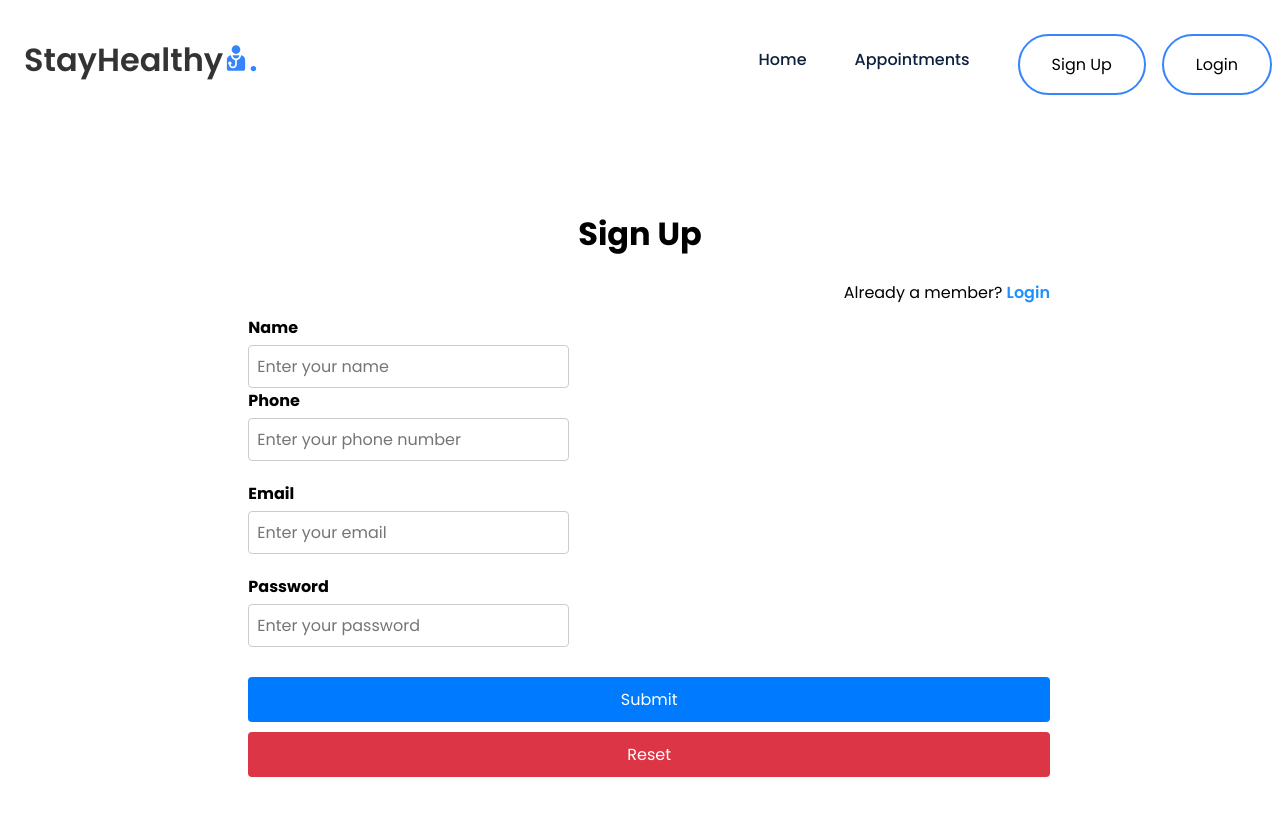
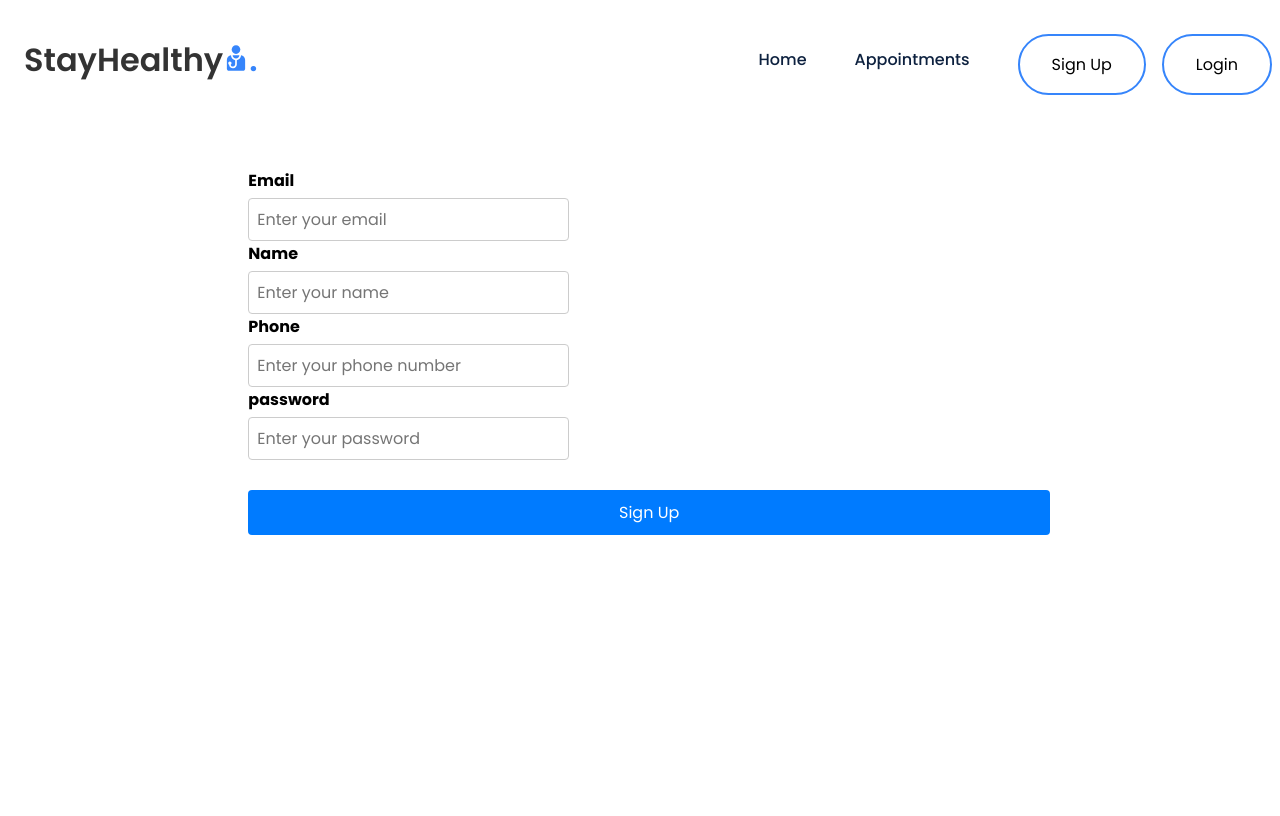
Before and after one commit to alemlishar/Ibm-Frontend-Capstone-Medical-appointment, a React (Create React App) app: page /Sign_Up in a window 1280 px wide. Shown: the top 816 px of the page. Built offline with nearby package versions, Linux system fonts and the light colour scheme.

Commit message:
minor fi on login and sign up

```diff
--- a/src/Components/Login/Login.js
+++ b/src/Components/Login/Login.js
@@ -1,71 +1,79 @@
-import React from "react";
-import "./Login.css";
 
+import React, { useState, useEffect } from 'react';
+//Apply css according to your design theme or css that has been given to you in week 2 lab 2
+import { Link, useNavigate } from 'react-router-dom';
+import { API_URL } from '../../config';
 const Login = () => {
 
   const styleFill = {color: "#2190ff" }
 
+  const [password, setPassword] = useState("");
+  const [email, setEmail] = useState('');
+  const navigate = useNavigate();
+  useEffect(() => {
+    if (sessionStorage.getItem("auth-token")) {
+      navigate("/")
+    }
+  }, []);
+  const login = async (e) => {
+    e.preventDefault();
+    const res = await fetch(`${API_URL}/api/auth/login`, {
+      method: "POST",
+      headers: {
+        "Content-Type": "application/json",
+      },
+      body: JSON.stringify({
+        // name: name,
+        email:email,
+        password: password,
+      }),
+    });
+    const json = await res.json();
+    if (json.authtoken) {
+      sessionStorage.setItem('auth-token', json.authtoken);
+
+      sessionStorage.setItem('email', email);
+      navigate('/');
+      window.location.reload()
+    } else {
+      if (json.errors) {
+        for (const error of json.errors) {
+          alert(error.msg);
+        }
+      } else {
+        alert(json.error);
+      }
+    }
+  };
   return (
+    <div>
       <div className="container">
         <div className="login-grid">
           <div className="login-text">
             <h2>Login</h2>
           </div>
           <div className="login-text">
-          Are you a new member?
-          <span
-            ><a href="../Sign_Up/Sign_Up.html" style={styleFill}>
-              Sign Up Here</a
-            ></span
-          >
+            Are you a new member? <span><Link to="/Sign_Up" style={styleFill }> Sign Up Here</Link></span>
           </div>
           <br />
           <div className="login-form">
-          <form>
+            <form onSubmit={login}>
               <div className="form-group">
-              <label for="email">Email</label>
-              <input
-                type="email"
-                name="email"
-                id="email"
-                className="form-control"
-                placeholder="Enter your email"
-                aria-describedby="helpId"
-              />
-            </div>
-            <div className="form-group">
-              <label for="password">Password</label>
-              <input
-                type="password"
-                name="password"
-                id="password"
-                className="form-control"
-                placeholder="Enter your password"
-                aria-describedby="helpId"
-              />
+                        <label htmlFor="email">Email</label>
+                        <input value={email} onChange={(e) => setEmail(e.target.value)} type="email" name="email" id="email" className="form-control" placeholder="Enter your email" aria-describedby="helpId" />
+                        <label htmlFor="password">Password</label>
+                        <input value={password} onChange={(e) => setPassword(e.target.value)} type="password" name="password" id="password" className="form-control" placeholder="Enter your password" aria-describedby="helpId" />
+
+
                     </div>
               <div className="btn-group">
-              <button
-                type="submit"
-                className="btn btn-primary mb-2 mr-1 waves-effect waves-light"
-              >
-                Login
-              </button>
-              <button
-                type="reset"
-                className="btn btn-danger mb-2 waves-effect waves-light"
-              >
-                Reset
-              </button>
+                <button type="submit" className="btn btn-primary mb-2 mr-1 waves-effect waves-light">Login</button>
               </div>
-            <br />
-            <div className="login-text">Forgot Password?</div>
             </form>
           </div>
         </div>
       </div>
-
-        );
-};
-
+    </div>
+  )
+}
 export default Login;
--- a/src/Components/Navbar/Navbar.js
+++ b/src/Components/Navbar/Navbar.js
@@ -46,9 +46,9 @@
           <a href="#">Appointments</a>
         </li>
         <li className="link">
-          <a >
+         <Link to="/Sign_Up">
             <button className="btn1" as={Link} to="/Sign_Up">Sign Up</button>
-          </a>
+          </Link>
         </li>
         <li className="link">
           <Link to="/Login">
--- a/src/Components/Sign_Up/Sign_Up.js
+++ b/src/Components/Sign_Up/Sign_Up.js
@@ -1,50 +1,77 @@
+import React, { useState } from 'react';
+import './Sign_Up.css'
+import { Link, useNavigate } from 'react-router-dom';
+import { API_URL } from '../../config';
+const Sign_Up = () => {
 
-import React from "react";
-import "./Sign_Up.css";
-
-const Sign_Up = () => {
     const styleColor = { color: "#2190FF" }
     const styleMarign = { margintop: "5%" }
-    const styleTet = { textalign: "left" }
 
-
+    const [name, setName] = useState('');
+    const [email, setEmail] = useState('');
+    const [phone, setPhone] = useState('');
+    const [password, setPassword] = useState('');
+    const [showerr, setShowerr] = useState('');
+    const navigate = useNavigate();
+    const register = async (e) => {
+        e.preventDefault();
+        // API Call
+        const response = await fetch(`${API_URL}/api/auth/register`, {
+            method: "POST",
+            headers: {
+                "Content-Type": "application/json",
+            },
+            body: JSON.stringify({
+                name: name,
+                email: email,
+                password: password,
+                phone: phone,
+            }),
+        });
+        const json = await response.json();
+        if (json.authtoken) {
+            sessionStorage.setItem("auth-token", json.authtoken);
+            sessionStorage.setItem("name", name);
+            // phone and email
+            sessionStorage.setItem("phone", phone);
+            sessionStorage.setItem("email", email);
+            // Redirect to home page
+            navigate("/");   //on directing to home page you need to give logic to change login and signup buttons with name of the user and logout button where you have implemented Navbar functionality
+            window.location.reload();
+        } else {
+            if (json.errors) {
+                for (const error of json.errors) {
+                    setShowerr(error.msg);
+                }
+            } else {
+                setShowerr(json.error);
+            }
+        }
+    };
     return (
-<div class="container" style={styleMarign}>
-        <div class="signup-grid">
-            <div class="signup-text">
-                <h1>Sign Up</h1>
+        <div className="container" style={{styleMarign}}>
+        <div className="signup-grid">
+        <div className="signup-form">
+         <form method="POST" onSubmit={register}>
+           <div className="form-group">
+                <label htmlFor="email">Email</label>
+                 <input value={email} onChange={(e) => setEmail(e.target.value)} type="email" name="email" id="email" className="form-control" placeholder="Enter your email" aria-describedby="helpId" />
+                 {showerr && <div className="err" style={styleColor}>{showerr}</div>}
+                 <label htmlFor="name">Name</label>
+                 <input value={name} onChange={(e) => setName(e.target.value)} type="text" name="nae" id="name" className="form-control" placeholder="Enter your name" aria-describedby="helpId" />
+                 <label htmlFor="phone">Phone</label>
+                 <input value={phone} onChange={(e) => setPhone(e.target.value)} type="number" name="phone" id="phone" className="form-control" placeholder="Enter your phone number" aria-describedby="helpId" />
+                 <label htmlFor="password">password</label>
+                 <input value={password} onChange={(e) => setPassword(e.target.value)} type="password" name="password" id="password" className="form-control" placeholder="Enter your password" aria-describedby="helpId" />
           </div>
-            <div class="signup-text1" style={styleTet}>
-                Already a member? <span><a href="../Login/Login.html" style={styleColor}> Login</a></span>
-            </div>
-            <div class="signup-form">
-                <form>
-                    <div class="form-group">
-                        <label for="name">Name</label>
-                        <input type="text" name="name" id="name" required class="form-control" placeholder="Enter your name" aria-describedby="helpId" />
-                    <div class="form-group">
-                        <label for="phone">Phone</label>
-                        <input type="tel" name="phone" id="phone" required class="form-control" placeholder="Enter your phone number" aria-describedby="helpId" />
-                    </div>
-                    <div class="form-group">
-                        <label for="email">Email</label>
-                        <input type="email" name="email" id="email" required class="form-control" placeholder="Enter your email" aria-describedby="helpId" />
-                    </div>
-                    <div class="form-group">
-                        <label for="password">Password</label>
-                        <input name="password" id="password" required class="form-control" placeholder="Enter your password" aria-describedby="helpId" />
-                    </div>
-                    <div class="btn-group">
-                        <button type="submit" class="btn btn-primary mb-2 mr-1 waves-effect waves-light">Submit</button>
-                        <button type="reset" class="btn btn-danger mb-2 waves-effect waves-light">Reset</button>
-                    </div>
+          <div className="btn-group">
+                <button type="submit" className="btn btn-primary mb-2 mr-1 waves-effect waves-light">Sign Up</button>
               </div>
                 </form>
          </div>
          </div>
          </div>
-
+ //Sign up role is not stored in database. You can apply logic for this according to your react code.
     );
-};
-
+}
 export default Sign_Up;
```
Lines whose indentation alone changed are shown as unchanged.
